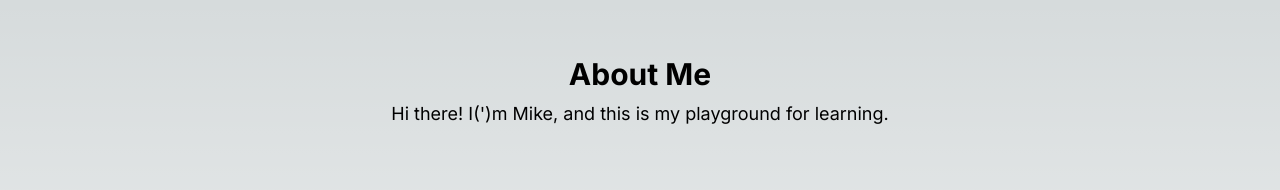
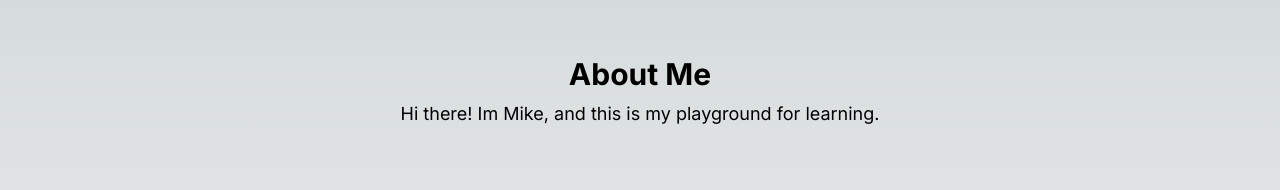
Before and after one commit to mmcm77/portfolio, a Next.js app: page / in a window 1280 px wide. Shown: the top 190 px of the page. Built offline with nearby package versions, Linux system fonts and the light colour scheme.

Commit message:
formatting

```diff
--- a/app/page.js
+++ b/app/page.js
@@ -1,27 +1,12 @@
-import Image from "next/image"
-
-
 export default function About() {
   return (
     <main className="flex min-h-screen flex-col items-center justify-between p-6">
       <div className="flex flex-col items-center mt-8">
-
         <h1 className="text-3xl font-bold mb-2">About Me</h1>
         <p className="text-lg text-center">
-        Hi there! I(')m Mike, and this is my playground for learning.
+          Hi there! Im Mike, and this is my playground for learning.
         </p>
-
-      <div className="flex justify-center mt-6 space-x-4">
-        <a href="https://www.linkedin.com/in/johndoe" target="_blank" rel="noopener noreferrer">
-          <i className="fab fa-linkedin text-4xl text-blue-500 hover:text-blue-700"></i>
-        </a>
-        <a href="https://github.com/johndoe" target="_blank" rel="noopener noreferrer">
-          <i className="fab fa-github text-4xl text-gray-600 hover:text-gray-800"></i>
-        </a>
       </div>
-    </div>
-
-
     </main>
-    )
+  );
 }
```
Lines whose indentation alone changed are shown as unchanged.
